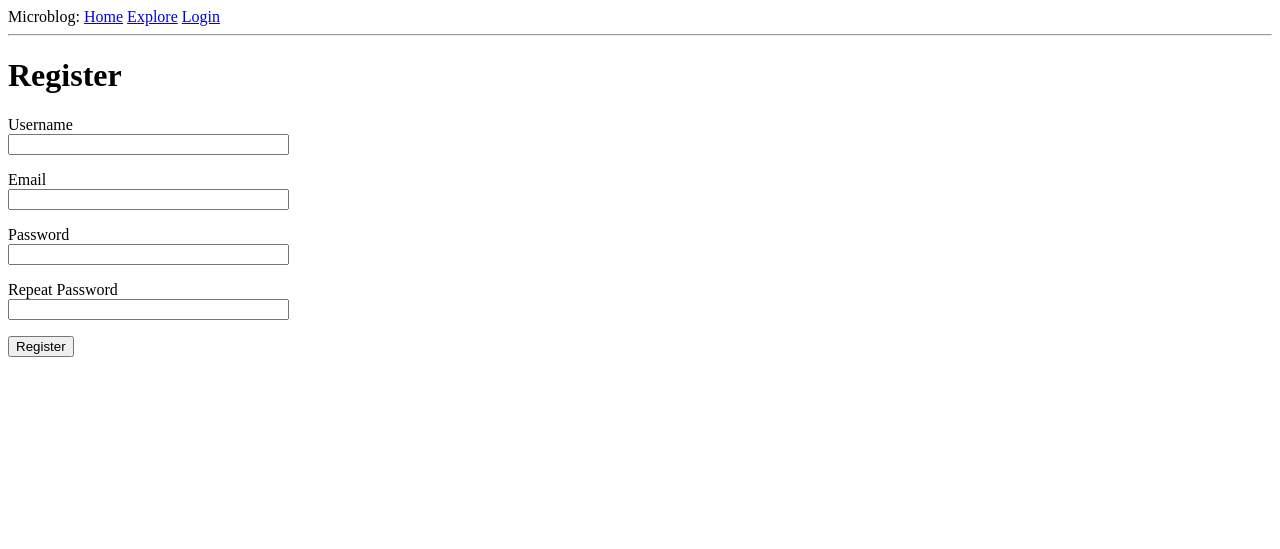
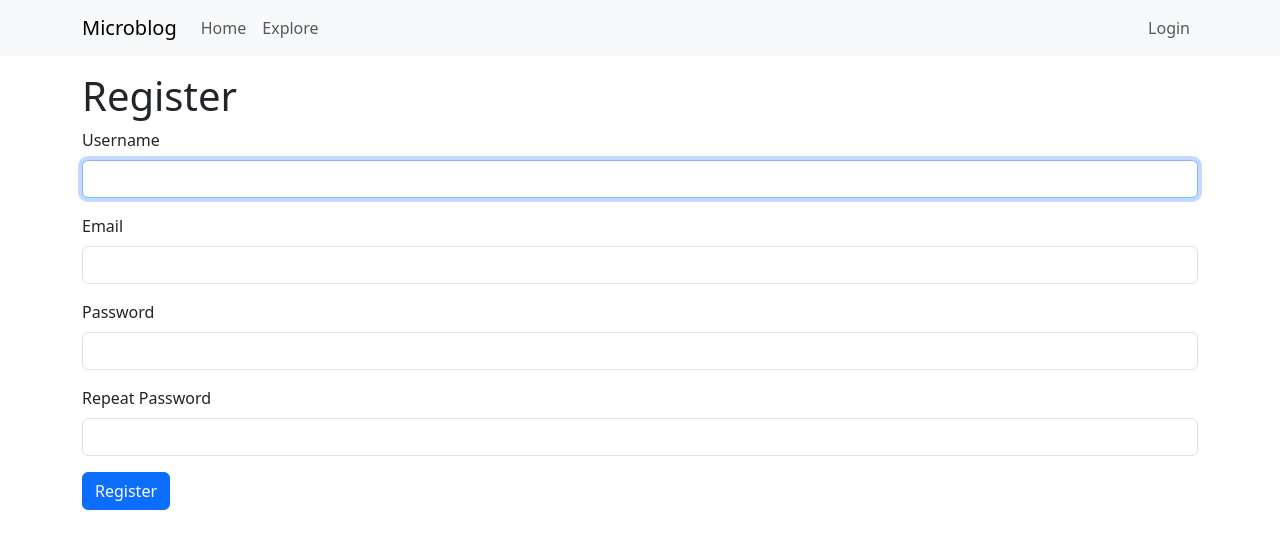
Before and after one commit to guojing0/microblog, a Flask app: page /register in a window 1280 px wide. Shown: the top 549 px of the page. Run offline with Flask 3, Linux system fonts and the light colour scheme; some libraries are stand-ins or nearby versions.

Commit message:
Add Bootstrap styling to templates

```diff
--- a/app/templates/base.html
+++ b/app/templates/base.html
@@ -1,35 +1,105 @@
-<!DOCTYPE html>
-<html>
+<!doctype html>
+<html lang="en">
   <head>
+    <meta charset="utf-8" />
+    <meta name="viewport" content="width=device-width, initial-scale=1" />
     {% if title %}
       <title>{{ title }} - Microblog</title>
     {% else %}
-            <title>Welcome to Microblog!</title>
+      <title>Welcome to Microblog</title>
     {% endif %}
+    <link
+      href="https://cdn.jsdelivr.net/npm/bootstrap@5.3.2/dist/css/bootstrap.min.css"
+      rel="stylesheet"
+      integrity="sha384-T3c6CoIi6uLrA9TneNEoa7RxnatzjcDSCmG1MXxSR1GAsXEV/Dwwykc2MPK8M2HN"
+      crossorigin="anonymous"
+    />
   </head>
   <body>
-        <div>Microblog:
-            <a href="{{ url_for('index') }}">Home</a>
-            <a href="{{ url_for('explore') }}">Explore</a>
+    <nav class="navbar navbar-expand-lg bg-body-tertiary">
+      <div class="container">
+        <a class="navbar-brand" href="{{ url_for('index') }}">Microblog</a>
+        <button
+          class="navbar-toggler"
+          type="button"
+          data-bs-toggle="collapse"
+          data-bs-target="#navbarSupportedContent"
+          aria-controls="navbarSupportedContent"
+          aria-expanded="false"
+          aria-label="Toggle navigation"
+        >
+          <span class="navbar-toggler-icon"></span>
+        </button>
+        <div class="collapse navbar-collapse" id="navbarSupportedContent">
+          <ul class="navbar-nav me-auto mb-2 mb-lg-0">
+            <li class="nav-item">
+              <a
+                class="nav-link"
+                aria-current="page"
+                href="{{ url_for('index') }}"
+              >
+                Home
+              </a>
+            </li>
+            <li class="nav-item">
+              <a
+                class="nav-link"
+                aria-current="page"
+                href="{{ url_for('explore') }}"
+              >
+                Explore
+              </a>
+            </li>
+          </ul>
+          <ul class="navbar-nav mb-2 mb-lg-0">
             {% if current_user.is_anonymous %}
-                <a href="{{ url_for('login') }}">Login</a>
+              <li class="nav-item">
+                <a
+                  class="nav-link"
+                  aria-current="page"
+                  href="{{ url_for('login') }}"
+                >
+                  Login
+                </a>
+              </li>
             {% else %}
-                <a href="{{ url_for('user', username=current_user.username) }}">Profile</a>
-                <a href="{{ url_for('logout') }}">Logout</a>
+              <li class="nav-item">
+                <a
+                  class="nav-link"
+                  aria-current="page"
+                  href="{{ url_for('user', username=current_user.username) }}"
+                >
+                  Profile
+                </a>
+              </li>
+              <li class="nav-item">
+                <a
+                  class="nav-link"
+                  aria-current="page"
+                  href="{{ url_for('logout') }}"
+                >
+                  Logout
+                </a>
+              </li>
             {% endif %}
+          </ul>
         </div>
-
-        <hr>
+      </div>
+    </nav>
+    <div class="container mt-3">
       {% with messages = get_flashed_messages() %}
         {% if messages %}
-                <ul>
           {% for message in messages %}
-                        <li>{{ message }}</li>
+            <div class="alert alert-info" role="alert">{{ message }}</div>
           {% endfor %}
-                </ul>
         {% endif %}
       {% endwith %}
-
       {% block content %}{% endblock %}
+    </div>
+    <script
+      src="https://cdn.jsdelivr.net/npm/bootstrap@5.3.2/dist/js/bootstrap.bundle.min.js"
+      integrity="sha384-C6RzsynM9kWDrMNeT87bh95OGNyZPhcTNXj1NW7RuBCsyN/o0jlpcV8Qyq46cDfL"
+      crossorigin="anonymous"
+    ></script>
   </body>
 </html>
--- /dev/null
+++ b/app/templates/bootstrap_wtf.html
@@ -0,0 +1,71 @@
+{% macro form_field(field, autofocus) %}
+    {%- if field.type == 'BooleanField' %}
+        <div class="form-check mb-3">
+            {{ field(class='form-check-input') }}
+            {{ field.label(class='form-check-label') }}
+        </div>
+    {%- elif field.type == 'RadioField' %}
+        {{ field.label(class='form-label') }}
+        {%- for item in field %}
+            <div class="form-check{% if loop.last %} mb-3{% endif %}">
+                {{ item(class='form-check-input') }}
+                {{ item.label(class='form-check-label') }}
+            </div>
+        {%- endfor %}
+    {%- elif field.type == 'SelectField' %}
+        {{ field.label(class='form-label') }}
+        {{ field(class='form-select mb-3') }}
+    {%- elif field.type == 'TextAreaField' %}
+        <div class="mb-3">
+            {{ field.label(class='form-label') }}
+            {% if autofocus %}
+                {{ field(class='form-control' + (' is-invalid' if field.errors else ''), autofocus=True) }}
+            {% else %}
+                {{ field(class='form-control' + (' is-invalid' if field.errors else '')) }}
+            {% endif %}
+            {%- for error in field.errors %}
+                <div class="invalid-feedback">{{ error }}</div>
+            {%- endfor %}
+        </div>
+    {%- elif field.type == 'SubmitField' %}
+        {{ field(class='btn btn-primary mb-3') }}
+    {%- else %}
+        <div class="mb-3">
+            {{ field.label(class='form-label') }}
+            {% if autofocus %}
+                {{ field(class='form-control' + (' is-invalid' if field.errors else ''), autofocus=True) }}
+            {% else %}
+                {{ field(class='form-control' + (' is-invalid' if field.errors else '')) }}
+            {% endif %}
+            {%- for error in field.errors %}
+                <div class="invalid-feedback">{{ error }}</div>
+            {%- endfor %}
+        </div>
+    {%- endif %}
+{% endmacro %}
+
+{% macro quick_form(form, action="", method="post", id="", novalidate=False) %}
+    <form
+        {%- if action != None %} action="{{ action }}"{% endif -%}
+        {%- if method %} method="{{ method }}"{% endif %}
+        {%- if id %} id="{{ id }}"{% endif -%}
+        {%- if novalidate %} novalidate{% endif -%}
+    >
+        {{ form.hidden_tag() }}
+        {%- for field, errors in form.errors.items() %}
+            {%- if form[field].widget.input_type == 'hidden' %}
+                {%- for error in errors %}
+                    <div class="invalid-feedback">{{ error }}</div>
+                {%- endfor %}
+            {%- endif %}
+        {%- endfor %}
+
+        {% set ns = namespace(first_field=true) %}
+        {%- for field in form %}
+            {% if field.widget.input_type != 'hidden' -%}
+                {{ form_field(field, ns.first_field) }}
+                {% set ns.first_field = false %}
+            {%- endif %}
+        {%- endfor %}
+    </form>
+{% endmacro %}
--- a/app/templates/register.html
+++ b/app/templates/register.html
@@ -1,37 +1,7 @@
 {% extends "base.html" %}
+{% import "bootstrap_wtf.html" as wtf %}
 
 {% block content %}
     <h1>Register</h1>
-    <form action="" method="post">
-        {{ form.hidden_tag() }}
-        <p>
-            {{ form.username.label }}<br>
-            {{ form.username(size=32) }}<br>
-            {% for error in form.username.errors %}
-                <span style="color: red;">[{{ error }}]</span>
-            {% endfor %}
-        </p>
-        <p>
-            {{ form.email.label }}<br>
-            {{ form.email(size=32) }}<br>
-            {% for error in form.email.errors %}
-                <span style="color: red;">[{{ error }}]</span>
-            {% endfor %}
-        </p>
-        <p>
-            {{ form.password.label }}<br>
-            {{ form.password(size=32) }}<br>
-            {% for error in form.password.errors %}
-                <span style="color: red;">[{{ error }}]</span>
-            {% endfor %}
-        </p>
-        <p>
-            {{ form.password2.label }}<br>
-            {{ form.password2(size=32) }}<br>
-            {% for error in form.password2.errors %}
-                <span style="color: red;">[{{ error }}]</span>
-            {% endfor %}
-        </p>
-        <p>{{ form.submit() }}</p>
-    </form>
+    {{ wtf.quick_form(form) }}
 {% endblock %}
```
Also changed, not shown: app/templates/_post.html (+10 -4 lines), app/templates/index.html (+16 -21 lines), app/templates/user.html (+42 -22 lines). Lines whose indentation alone changed are shown as unchanged.
